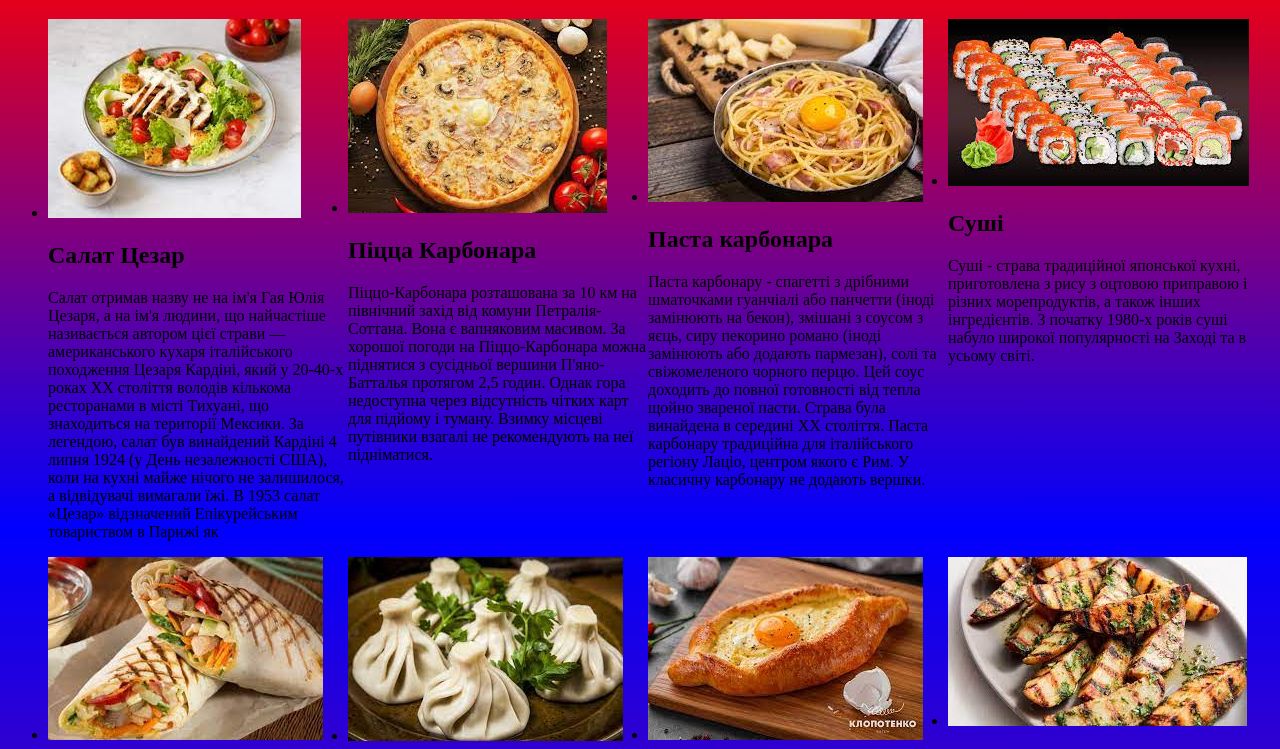
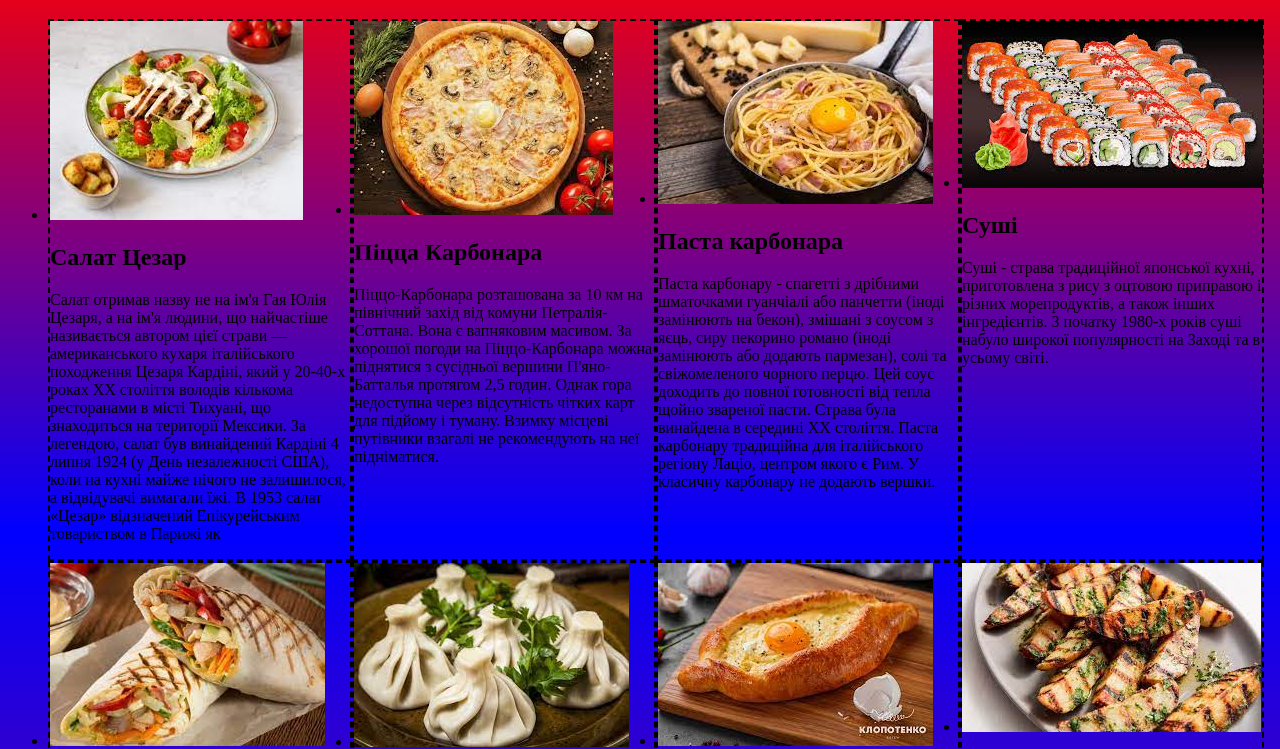
Before and after one commit to kirillbudcik/favourite-dishes, a plain HTML site: page index.html in a window 1280 px wide. Shown: the part 61-810 px from the top of the page. Drawn offline with Linux system fonts and the light colour scheme.

Commit message:
Update Style.css

```diff
--- a/Style.css
+++ b/Style.css
@@ -5,7 +5,7 @@
 
 .item {
     width: 300px;
-    border:2px;
+    border:2px dashed black;
 }
 
 body {
```
